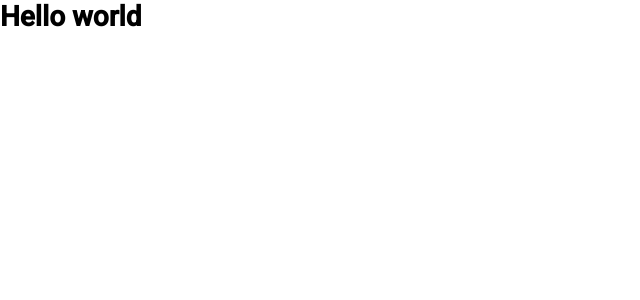
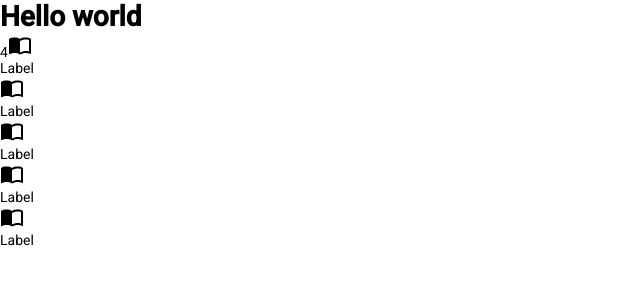
Before and after one commit to mindenit/nure-schedule, a React (Vite) app: page / in a window 1280 px wide. Shown: the top 300 px of the page, without its empty margins (0-640 px from the left). Built offline with nearby package versions, Linux system fonts and the light colour scheme.

Commit message:
feat: add Navbar component

```diff
--- a/package.json
+++ b/package.json
@@ -11,7 +11,9 @@
         "lint:es:fix": "npm run lint:es -- --fix"
     },
     "dependencies": {
+        "@emotion/styled": "^11.11.0",
         "@mui/icons-material": "^5.14.8",
+        "@mui/styled-engine": "^5.14.8",
         "@reduxjs/toolkit": "^1.9.5",
         "axios": "^1.5.0",
         "react": "^18.2.0",
--- a/src/App.tsx
+++ b/src/App.tsx
@@ -3,13 +3,16 @@
  * is code that shows the principle of changing themes.
  */
 
-import { useSelector, useDispatch } from "react-redux";
-import styled, { ThemeProvider } from "styled-components";
+import { useSelector } from "react-redux";
+import { ThemeProvider } from "styled-components";
 
 import GlobalStyles from "styles/global";
 import { darkTheme, lightTheme } from "styles/theme";
 
 import type { RootState } from "core/store/store";
+import Navbar from "component/Navbar/Navbar";
+import NavbarItem from "component/NavbarItem/NavbarItem";
+import { ImportContacts } from "@mui/icons-material";
 // import { uiActions } from "core/store/slices/ui.slice";
 
 // const Wrapper = styled.div`
@@ -31,6 +34,23 @@ const App: React.FC = () => {
             {/* <button onClick={() => dispatch(uiActions.toggleTheme())}>
                 Change theme
             </button> */}
+            <Navbar>
+                <NavbarItem $isActive={true} icon={<ImportContacts />} badgeCount={4}>
+                    Label
+                </NavbarItem>
+                <NavbarItem $isActive={false} icon={<ImportContacts />}>
+                    Label
+                </NavbarItem>
+                <NavbarItem $isActive={false} icon={<ImportContacts />}>
+                    Label
+                </NavbarItem>
+                <NavbarItem $isActive={false} icon={<ImportContacts />}>
+                    Label
+                </NavbarItem>
+                <NavbarItem $isActive={false} icon={<ImportContacts />}>
+                    Label
+                </NavbarItem>
+            </Navbar>
         </ThemeProvider>
     );
 };
--- /dev/null
+++ b/src/component/Navbar/Navbar.styles.ts
@@ -0,0 +1,15 @@
+import styled from "styled-components";
+import { media } from "styles/media";
+
+export const NavbarStyles = styled.header`
+  @media ${media.small} {
+    display: flex;
+    align-items: center;
+    justify-content: flex-start;
+    width: 100%;
+    height: 80px;
+    background-color: ${({ theme }) => theme.colors.secondary};
+    gap: 8px;
+    padding: 0 8px 0 8px;
+  }
+`
--- /dev/null
+++ b/src/component/Navbar/Navbar.tsx
@@ -0,0 +1,15 @@
+import { ComponentPropsWithoutRef, ElementRef, forwardRef } from "react";
+
+import * as S from "./Navbar.styles";
+
+interface NavbarProps extends ComponentPropsWithoutRef<"header"> {}
+
+const Navbar = forwardRef<ElementRef<"header">, NavbarProps>(({ children, ...props }, ref) => {
+  return (
+    <S.NavbarStyles ref={ref} {...props}>
+      {children}
+    </S.NavbarStyles>
+  )
+})
+
+export default Navbar;
--- /dev/null
+++ b/src/component/NavbarItem/NavbarItem.styles.ts
@@ -0,0 +1,56 @@
+import styled from "styled-components";
+import { media } from "styles/media";
+
+export const LinkStyled = styled.a<{ $isActive: boolean }>`
+  @media ${media.small} {
+    display: flex;
+    align-items: center;
+    justify-content: center;
+    flex-direction: column;
+    width: 100%;
+    height: 100%;
+    gap: 4px;
+    font-size: 12px;
+    line-height: 16px;
+    font-weight: ${({ $isActive }) => $isActive ? 600 : 500 };
+    color: ${({ $isActive, theme }) => $isActive ? theme.colors.contrast : theme.colors.text};
+    background-color: transparent;
+
+    &:hover, &:focus {
+      color: ${({ theme }) => theme.colors.contrast};
+      .IconContainer {
+        background-color: ${({ theme }) => theme.colors.secondaryContainer};
+      }
+    }
+
+    .IconContainer {
+      display: flex;
+      align-items: center;
+      justify-content: center;
+      width: 100%;
+      height: 32px;
+      border-radius: 16px;
+      background-color: ${({ $isActive, theme }) => $isActive && theme.colors.secondaryContainer};
+      letter-spacing: 0.5px;
+      .IconBadge {
+        display: flex;
+        position: absolute;
+        min-width: 16px;
+        width:  fit-content;
+        height: 16px;
+        justify-content: center;
+        align-items: center;
+        font-size: 11px;
+        background-color: ${({ theme }) => theme.colors.bgError};
+        color: ${({ theme }) => theme.colors.textError};
+        border-radius: 8px;
+        margin: 0 0 10px 16px;
+        padding: 0 3px 0 3px;
+      }
+      svg {
+        width: 24px;
+        height: 24px;
+      }
+    }
+  }
+`
--- /dev/null
+++ b/src/component/NavbarItem/NavbarItem.tsx
@@ -0,0 +1,26 @@
+import { ComponentPropsWithoutRef, ElementRef, ReactNode, forwardRef } from "react";
+import * as S from "./NavbarItem.styles";
+
+interface NavbarItemProps extends ComponentPropsWithoutRef<"a"> {
+  $isActive: boolean;
+  icon: ReactNode;
+  badgeCount?: number
+}
+
+const NavbarItem = forwardRef<ElementRef<"a">, NavbarItemProps>(({ children, icon, badgeCount, ...props }, ref) => {
+  return (
+    <S.LinkStyled ref={ref} {...props}>
+      <div className="IconContainer">
+        {badgeCount && (
+          <span className="IconBadge" aria-hidden={true}>
+            {badgeCount}
+          </span>
+        )}
+        {icon}
+      </div>
+      {children}
+    </S.LinkStyled>
+  )
+})
+
+export default NavbarItem;
--- a/src/core/interfaces/styled.ts
+++ b/src/core/interfaces/styled.ts
@@ -6,5 +6,11 @@ export enum ThemeEnum {
 export interface ITheme {
     colors: {
         primary: string;
+        secondary: string;
+        secondaryContainer: string;
+        contrast: string;
+        text: string;
+        bgError: string;
+        textError: string;
     };
 }
--- /dev/null
+++ b/src/styles/media.ts
@@ -0,0 +1,6 @@
+export const media = {
+  extraLarge: '(max-width: 1140px)',
+  large: '(max-width: 960px)',
+  medium: '(max-width: 720px)',
+  small: '(max-width: 540px)',
+};
--- a/src/styles/theme.ts
+++ b/src/styles/theme.ts
@@ -3,11 +3,23 @@ import { ITheme } from "core/interfaces/styled";
 export const lightTheme: ITheme = {
     colors: {
         primary: "#5086A4",
+        secondary: "#edf3f7",
+        secondaryContainer: "#DEF3F8",
+        bgError: "#B3261E",
+        textError: "#fff",
+        contrast: "#000",
+        text: "#49454F"
     },
 };
 
 export const darkTheme: ITheme = {
     colors: {
         primary: "#BCF3FF",
+        secondary: "#211f27",
+        secondaryContainer: "#445458",
+        bgError: "#F2B8B5",
+        textError: "#601410",
+        contrast: "#fff",
+        text: "#E0ECEB",
     },
 };
```
Also changed, not shown: 1 other file (tests, documents, lock files or other folders).
